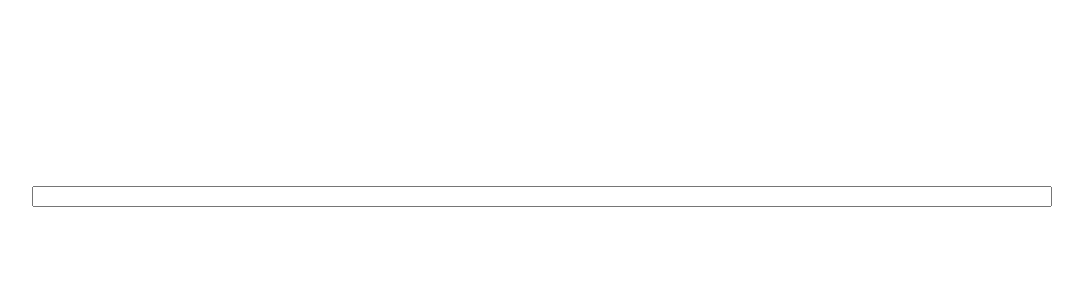
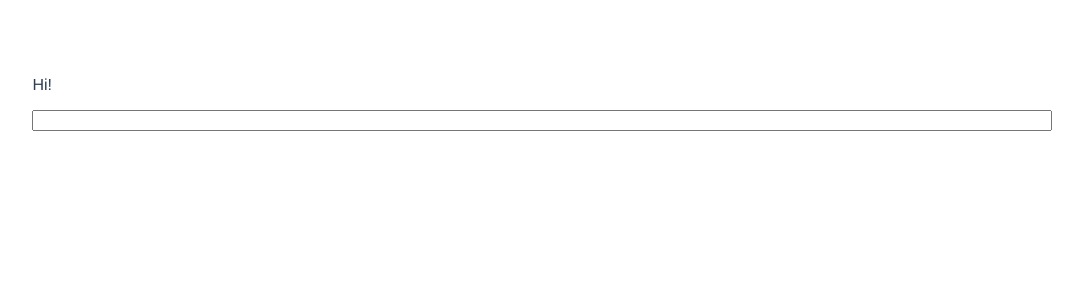
Before and after one commit to jihoon-ernesto/hello-chat-pwa, a Vue app: page / in a window 1280 px wide. Shown: the top 300 px of the page, without its empty margins (102-1185 px from the left). Built offline with nearby package versions, Linux system fonts and the light colour scheme.

Commit message:
Add a fake intro message ('Hi!')

```diff
--- a/src/App.vue
+++ b/src/App.vue
@@ -24,7 +24,10 @@ export default {
   },
   data() {
     return {
-      messages: [],
+      messages: [{
+        from: 'you',
+        content: 'Hi!',
+      }],
     };
   },
   methods: {
@@ -60,6 +63,9 @@ export default {
   color: #2c3e50;
   margin-top: 60px;
 
-  padding: 10%;
+  padding: 0 10%;
+  display: flex;
+  flex-direction: column;
+  align-content: flex-end;
 }
 </style>
```
Lines whose indentation alone changed are shown as unchanged.
